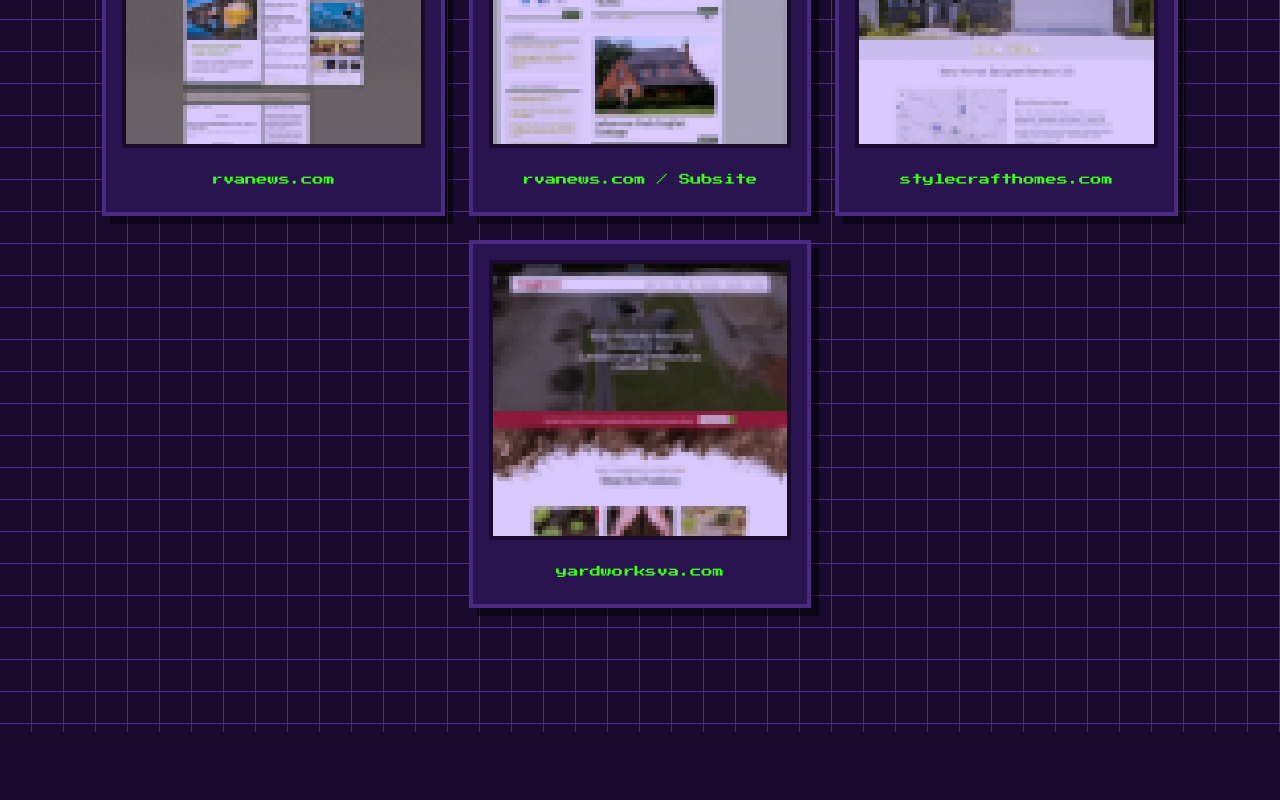
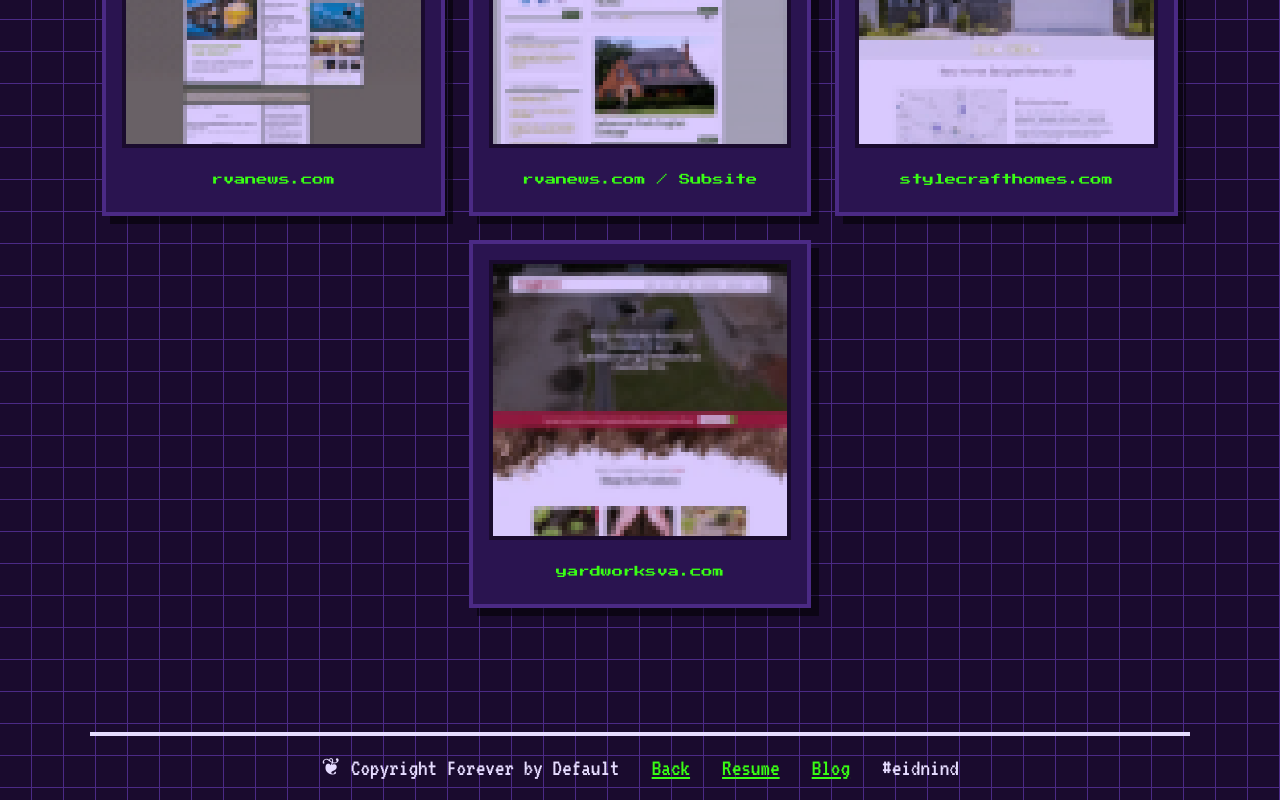
Before and after one commit to chairmanbrando/portfolio, a Svelte app: page / in a window 1280 px wide. Shown: the part 2636-3436 px from the top of the page. Before the commit the page ends 3368 px from the top, so only its background shows below. Built offline with nearby package versions, Linux system fonts and the light colour scheme.

Commit message:
Added footer

```diff
--- a/src/App.svelte
+++ b/src/App.svelte
@@ -35,6 +35,16 @@
   </ul>
 </main>
 
+<footer>
+  <ul class="menu">
+    <li>❦ Copyright Forever by Default</li>
+    <li><a href="/">Back</a></li>
+    <li><a href="/resume">Resume</a></li>
+    <li><a href="https://chairmanbrando.org">Blog</a></li>
+    <li>#eidnind</li>
+  </ul>
+</footer>
+
 {#if selected}
   <Modal site={selected} onclose={() => (selected = null)} />
 {/if}
@@ -59,6 +69,14 @@
     p {
       margin-top: 0;
     }
+  }
+
+  footer {
+    border-top: var(--px) solid var(--text);
+    margin: 0 auto;
+    max-width: 1100px;
+    padding: 1rem;
+    text-align: center;
   }
 
   h1 {
@@ -86,4 +104,16 @@
       max-width: calc((1100px - 6rem) / 3);
     }
   }
+
+  .menu {
+    list-style: none;
+    margin: 0;
+    padding: 0;
+
+    @media (min-width: 768px) {
+      display: flex;
+      justify-content: center;
+      gap: 2rem;
+    }
+  }
 </style>
```
